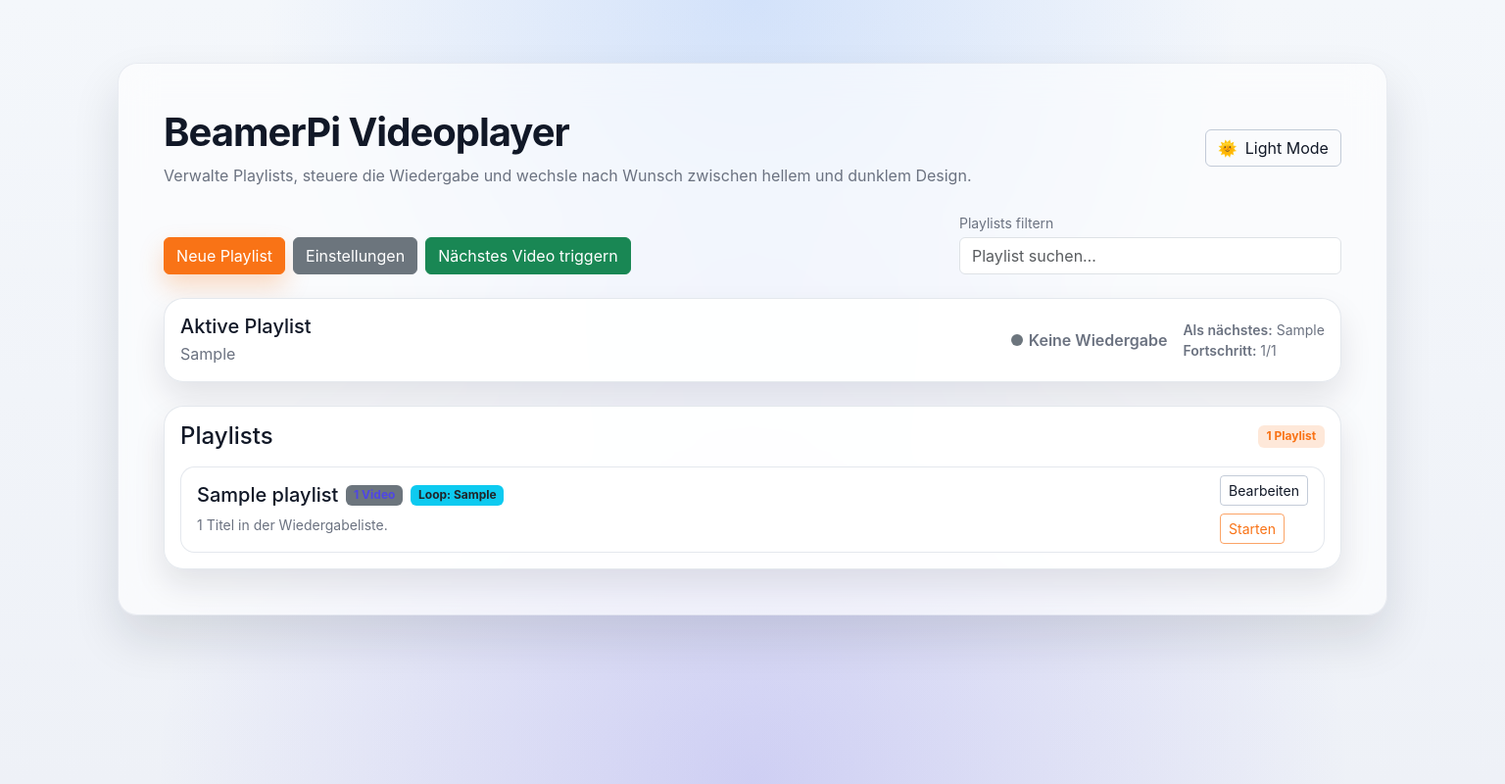
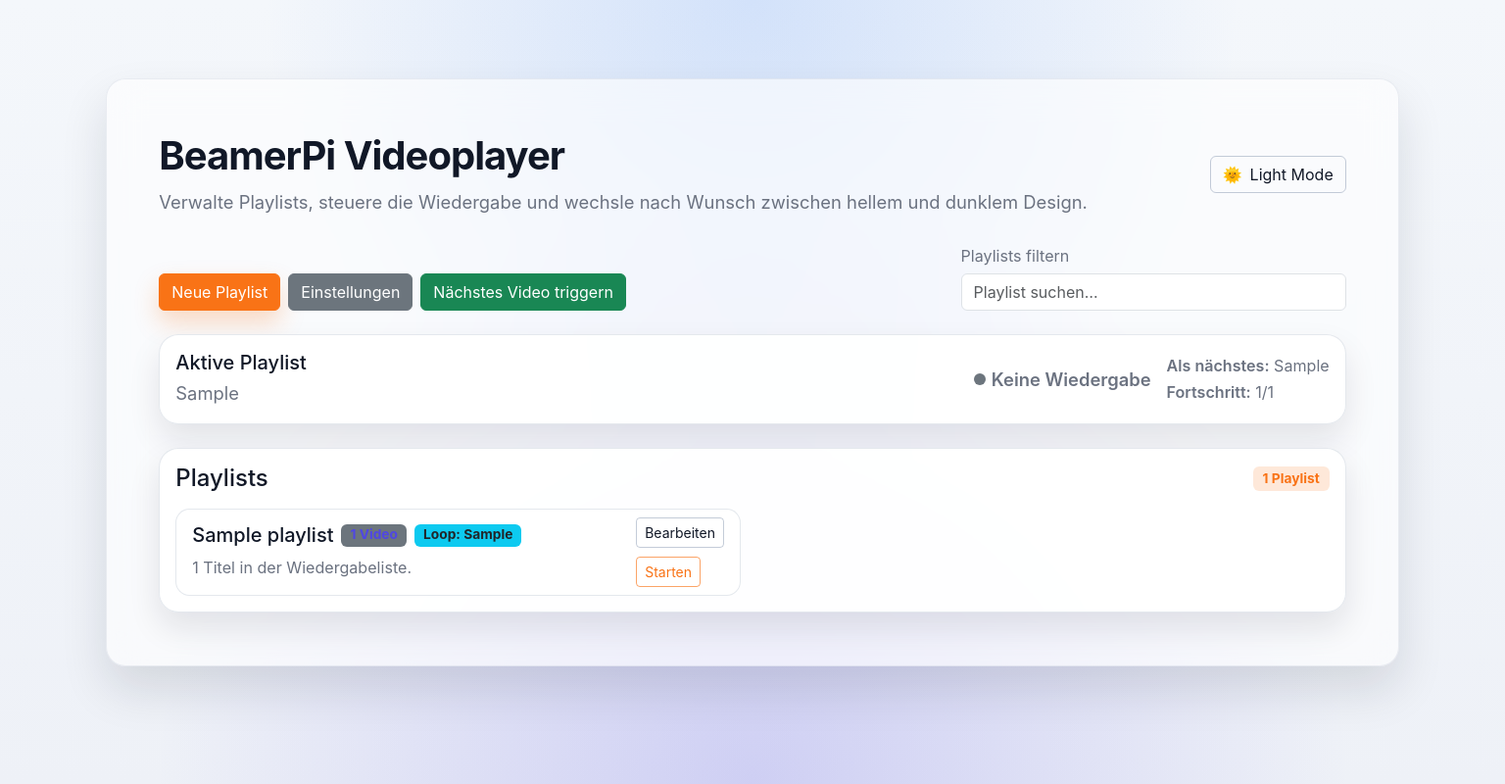
Before and after one commit to AntiHeld889/BeamerPi, a Python web app: template app/templates/index.html in a window 1536 px wide. Shown: the whole page at 98% size. Run offline with Jinja, Linux system fonts and the light colour scheme; the template is opened without the code that fills it: most values are stand-ins (such as "Sample title", 1, 10 or a date in 2020).

Commit message:
Improve layout for high-resolution displays

```diff
--- a/app/templates/base.html
+++ b/app/templates/base.html
@@ -46,7 +46,15 @@
         background: var(--bg-gradient);
         color: var(--text-color);
         font-family: "Inter", "Segoe UI", system-ui, -apple-system, sans-serif;
+        font-size: clamp(1rem, calc(0.96rem + 0.2vw), 1.15rem);
+        line-height: 1.65;
         padding-block: clamp(2rem, 5vw, 4rem);
+      }
+
+      .container {
+        max-width: min(1680px, calc(100% - clamp(2rem, 6vw, 10rem)));
+        margin-inline: auto;
+        padding-inline: clamp(1.25rem, 4vw, 4rem);
       }
 
       main {
@@ -65,7 +73,7 @@
         background: rgba(255, 255, 255, 0.6);
         backdrop-filter: blur(18px);
         border-radius: var(--border-radius-lg);
-        padding: clamp(1.75rem, 3vw, 3rem);
+        padding: clamp(1.75rem, 2.8vw, 3.5rem);
         box-shadow: var(--card-shadow);
         border: 1px solid rgba(148, 163, 184, 0.18);
       }
@@ -220,7 +228,7 @@
 
       .video-preview-backdrop { position: fixed; inset: 0; background: rgba(15, 23, 42, 0.78); display: flex; align-items: center; justify-content: center; padding: 1.5rem; z-index: 1050; backdrop-filter: blur(6px); }
       .video-preview-backdrop.d-none { display: none !important; }
-      .video-preview-dialog { background: #000; color: #fff; border-radius: 0.75rem; max-width: 960px; width: 100%; box-shadow: 0 1rem 3rem rgba(0, 0, 0, 0.65); }
+      .video-preview-dialog { background: #000; color: #fff; border-radius: 0.75rem; max-width: min(90vw, 1280px); width: 100%; box-shadow: 0 1rem 3rem rgba(0, 0, 0, 0.65); }
       .video-preview-dialog video { width: 100%; max-height: 70vh; border-radius: 0.5rem; }
       .video-preview-header { display: flex; align-items: center; justify-content: space-between; gap: 1rem; padding: 1rem 1rem 0.5rem; }
       .video-preview-body { padding: 0 1rem 1rem; }
@@ -275,6 +283,51 @@
         color: #dcfce7;
         background-color: rgba(34, 197, 94, 0.13);
         border-color: rgba(34, 197, 94, 0.28);
+      }
+
+      @media (min-width: 1400px) {
+        body {
+          padding-block: clamp(3rem, 6vw, 5rem);
+        }
+
+        .app-shell {
+          padding: clamp(2.5rem, 3.5vw, 4rem);
+        }
+
+        .video-list {
+          max-height: 58vh;
+        }
+
+        .playlist-grid {
+          display: grid;
+          grid-template-columns: repeat(2, minmax(0, 1fr));
+          gap: 1.5rem;
+        }
+
+        .playlist-grid .list-group-item {
+          display: flex;
+          height: 100%;
+          margin-bottom: 0;
+        }
+
+        .playlist-grid .list-group-item > .d-flex {
+          flex: 1 1 auto;
+          min-height: 100%;
+        }
+      }
+
+      @media (min-width: 1800px) {
+        body {
+          font-size: clamp(1.05rem, calc(1rem + 0.25vw), 1.25rem);
+        }
+
+        .video-list {
+          max-height: 60vh;
+        }
+
+        .playlist-grid {
+          grid-template-columns: repeat(3, minmax(0, 1fr));
+        }
       }
     </style>
     <script>
--- a/app/templates/index.html
+++ b/app/templates/index.html
@@ -64,7 +64,7 @@
       <span class="badge bg-light text-dark" data-playlist-count>{{ playlists|length }} Playlists</span>
     </div>
     {% if playlists %}
-      <div class="list-group" data-playlist-list>
+      <div class="list-group playlist-grid" data-playlist-list>
         {% for name, playlist in playlists.items() %}
           <div class="list-group-item {% if active_playlist == name %}playlist-item-active{% endif %}" data-playlist-item data-playlist-name="{{ playlist.name|lower }}">
             <div class="d-flex flex-column flex-md-row justify-content-between align-items-md-center gap-3">
```
